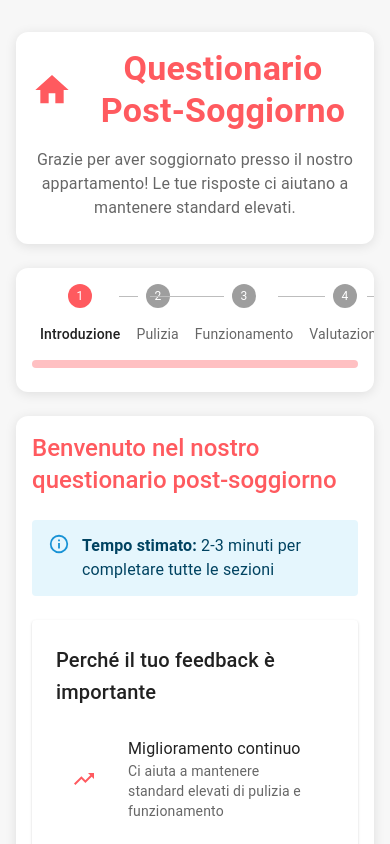
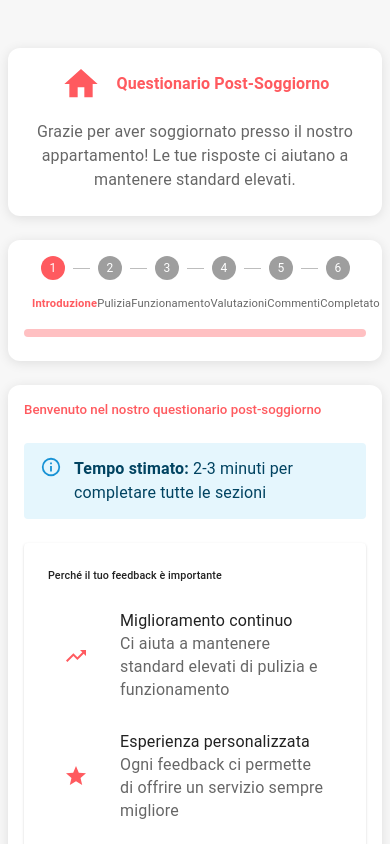
Before and after one commit to FilResto/airbnbpwa, a React (Vite) app: page / in a window 390 px wide. Built offline with nearby package versions, Linux system fonts and the light colour scheme; no server answers; the database is empty.

Commit message:
fixed for mobile forum scale name

```diff
--- a/src/App.jsx
+++ b/src/App.jsx
@@ -24,9 +24,20 @@ const theme = createTheme({
     fontFamily: '"Roboto", "Helvetica", "Arial", sans-serif',
     h4: {
       fontWeight: 600,
+      fontSize: { xs: '1.5rem', sm: '2.125rem' },
     },
     h5: {
       fontWeight: 500,
+      fontSize: { xs: '1.25rem', sm: '1.5rem' },
+    },
+    h6: {
+      fontSize: { xs: '1.1rem', sm: '1.25rem' },
+    },
+    body1: {
+      fontSize: { xs: '0.875rem', sm: '1rem' },
+    },
+    body2: {
+      fontSize: { xs: '0.8rem', sm: '0.875rem' },
     },
   },
   components: {
@@ -36,6 +47,8 @@ const theme = createTheme({
           borderRadius: 8,
           textTransform: 'none',
           fontWeight: 600,
+          fontSize: { xs: '0.875rem', sm: '1rem' },
+          padding: { xs: '8px 16px', sm: '10px 20px' },
         },
       },
     },
@@ -44,6 +57,20 @@ const theme = createTheme({
         root: {
           borderRadius: 12,
           boxShadow: '0 2px 12px rgba(0,0,0,0.1)',
+        },
+      },
+    },
+    MuiCardContent: {
+      styleOverrides: {
+        root: {
+          padding: { xs: '16px', sm: '24px' },
+        },
+      },
+    },
+    MuiStepper: {
+      styleOverrides: {
+        root: {
+          padding: { xs: '8px 0', sm: '16px 0' },
         },
       },
     },
@@ -115,9 +142,10 @@ function App() {
           <Container
             maxWidth="sm"
             sx={{
-              px: { xs: 2, sm: 3 },
+              px: { xs: 1, sm: 2, md: 3 },
               width: '100%',
-              maxWidth: { xs: '100%', sm: '1000px' }
+              maxWidth: { xs: '100%', sm: '600px', md: '800px' },
+              py: { xs: 2, sm: 4 }
             }}
           >
             {loadingAmenities ? (
--- a/src/components/FormWizard.jsx
+++ b/src/components/FormWizard.jsx
@@ -222,17 +222,61 @@ function FormWizard({ amenities = [] }) {
       {/* Progress Stepper */}
       <Card sx={{ mb: 3 }}>
         <CardContent>
-          <Stepper activeStep={activeStep} alternativeLabel>
+          <Stepper
+            activeStep={activeStep}
+            alternativeLabel
+            sx={{
+              // Nascondi le etichette su mobile
+              '& .MuiStepLabel-label': {
+                display: { xs: 'none', sm: 'block' }
+              },
+              // Riduci lo spazio tra gli step su mobile
+              '& .MuiStep-root': {
+                padding: { xs: '0 8px', sm: '0 16px' }
+              }
+            }}
+          >
             {steps.map((label, index) => (
               <Step key={label} completed={index < activeStep}>
                 <StepLabel
                   icon={index === steps.length - 1 && activeStep === steps.length - 1 ? <CheckCircle /> : undefined}
+                  sx={{
+                    // Mostra le etichette solo su schermi grandi
+                    '& .MuiStepLabel-label': {
+                      fontSize: { xs: '0.75rem', sm: '0.875rem' },
+                      lineHeight: { xs: 1.2, sm: 1.4 }
+                    }
+                  }}
                 >
                   {label}
                 </StepLabel>
               </Step>
             ))}
           </Stepper>
+
+          {/* Mostra le etichette degli step su mobile in formato compatto */}
+          <Box sx={{
+            display: { xs: 'flex', sm: 'none' },
+            justifyContent: 'space-between',
+            mt: 2,
+            px: 1
+          }}>
+            {steps.map((label, index) => (
+              <Box
+                key={label}
+                sx={{
+                  textAlign: 'center',
+                  flex: 1,
+                  fontSize: '0.7rem',
+                  color: index <= activeStep ? 'primary.main' : 'text.secondary',
+                  fontWeight: index === activeStep ? 600 : 400
+                }}
+              >
+                {label}
+              </Box>
+            ))}
+          </Box>
+
           <Box sx={{ mt: 2 }}>
             <LinearProgress
               variant="determinate"
```
